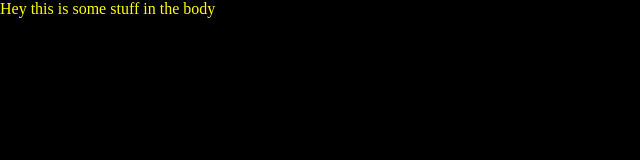
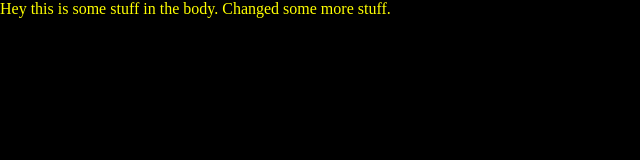
Before and after one commit to dantintle/matthew, a plain HTML site: page index.html in a window 1280 px wide. Shown: the whole page, without its empty margins (0-640 px from the left). Drawn offline with Linux system fonts and the light colour scheme.

Commit message:
changed html file

```diff
--- a/index.html
+++ b/index.html
@@ -6,7 +6,7 @@
 </head>
 <body>
 
-<div>Hey this is some stuff in the body</div>
+<div>Hey this is some stuff in the body.  Changed some more stuff.</div>
 
 
 </body>
```
